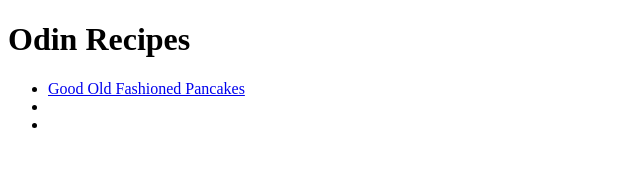
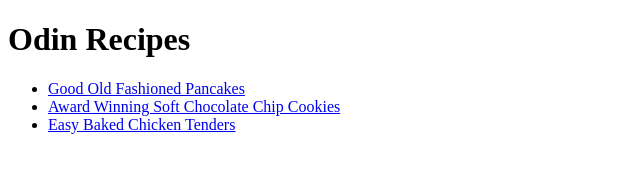
Before and after one commit to Drainel/odin-recipes, a plain HTML site: page index.html in a window 1280 px wide. Shown: the whole page, without its empty margins (0-640 px from the left). Drawn offline with Linux system fonts and the light colour scheme.

Commit message:
fixed mistake with linking to other page

```diff
--- a/index.html
+++ b/index.html
@@ -12,10 +12,10 @@
                 <a href="recipes/pancakes.html">Good Old Fashioned Pancakes</a>
             </li>
             <li>
-                <a href="recipes/cookies.html"></a>
+                <a href="recipes/cookies.html">Award Winning Soft Chocolate Chip Cookies</a>
             </li>
             <li>
-                <a href="recipes/chicken-tenders.html"></a>
+                <a href="recipes/chicken-tenders.html">Easy Baked Chicken Tenders</a>
             </li>
         </ul>
     </body>
```
